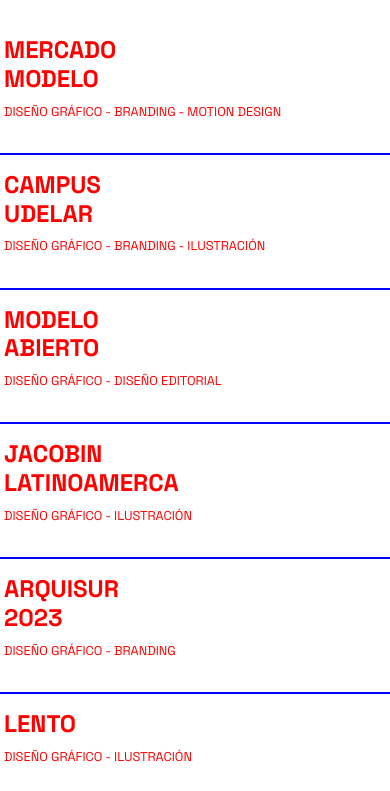
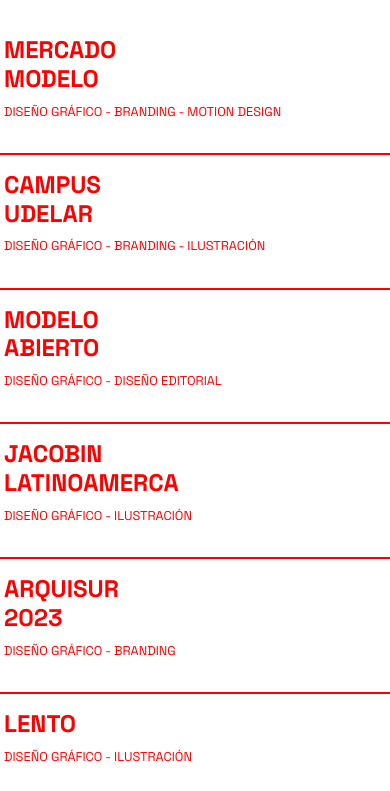
Before and after one commit to valverde-belu/BelenValverde-Portfolio, a website: page pages/proyectos.html in a window 390 px wide. Shown: the part 53-844 px from the top of the page. Drawn offline with nearby package versions, Linux system fonts and the light colour scheme.

Commit message:
cambio de color lineas mobile

```diff
--- a/scss/_mediaquery.scss
+++ b/scss/_mediaquery.scss
@@ -99,8 +99,8 @@
         padding-left: 4px;
         padding-right: 4px;
         border: 4px;
-        border-bottom: 2px solid blue;
-        border-color: blue;
+        border-bottom: 2px solid red;
+        border-color: red;
 
         img{
             display: none;
```
Also changed, not shown: css/main.css.
